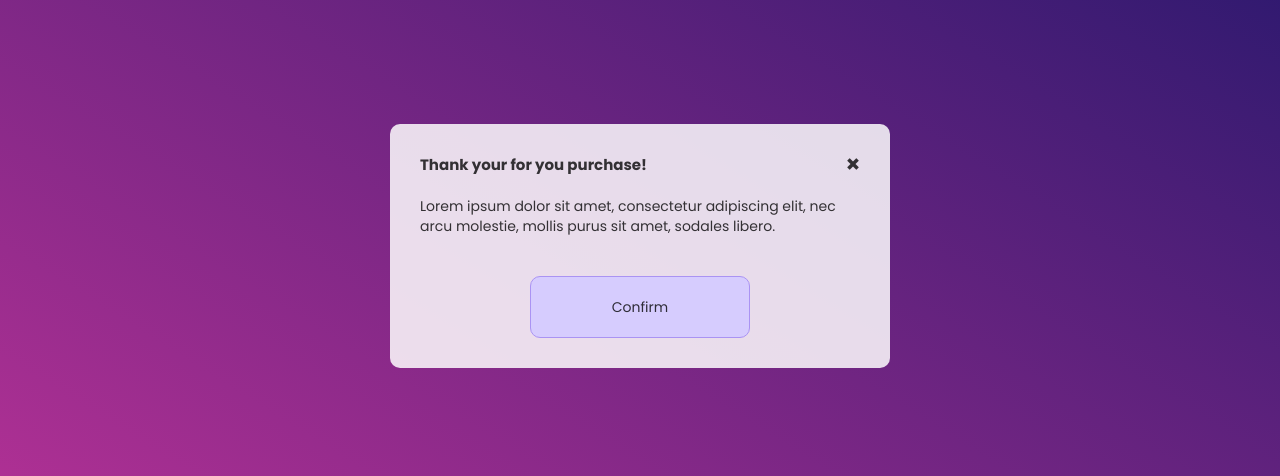
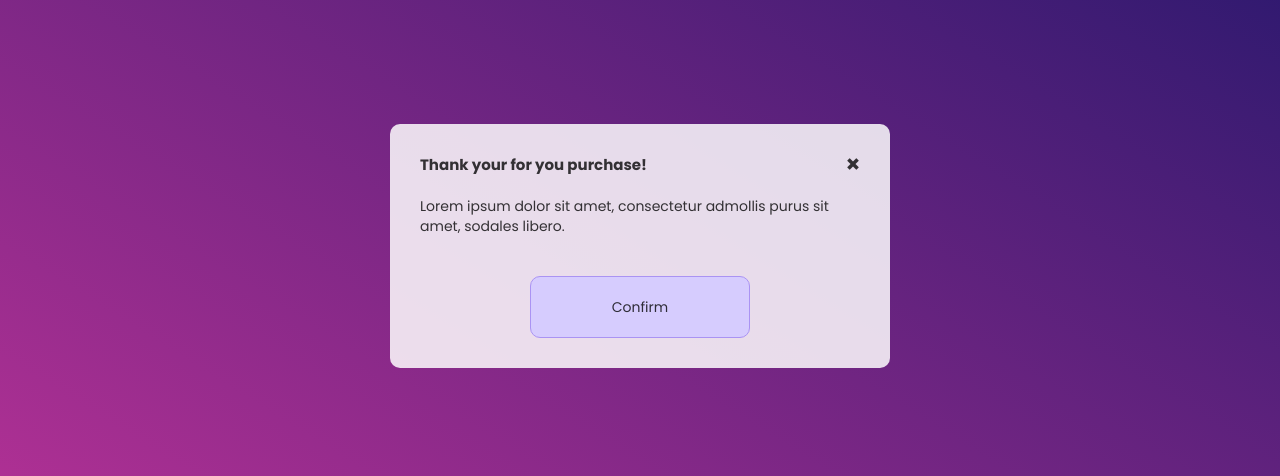
Before and after one commit to NorielAchero/IGADGET, a PHP site: page /ty.php in a window 1280 px wide. Shown: the part 154-630 px from the top of the page. Run offline with PHP 8.4, Linux system fonts and the light colour scheme.

Commit message:
fghfghfgf

```diff
--- a/ty.php
+++ b/ty.php
@@ -63,7 +63,7 @@
         </div>
         <div class="row" style="margin-top: 20px;">
             <div class="col-xs-12">
-                <p>Lorem ipsum dolor sit amet, consectetur adipiscing elit, nec arcu molestie, mollis purus sit amet, sodales libero.</p>
+                <p>Lorem ipsum dolor sit amet, consectetur admollis purus sit amet, sodales libero.</p>
             </div>
         </div>
 
```
